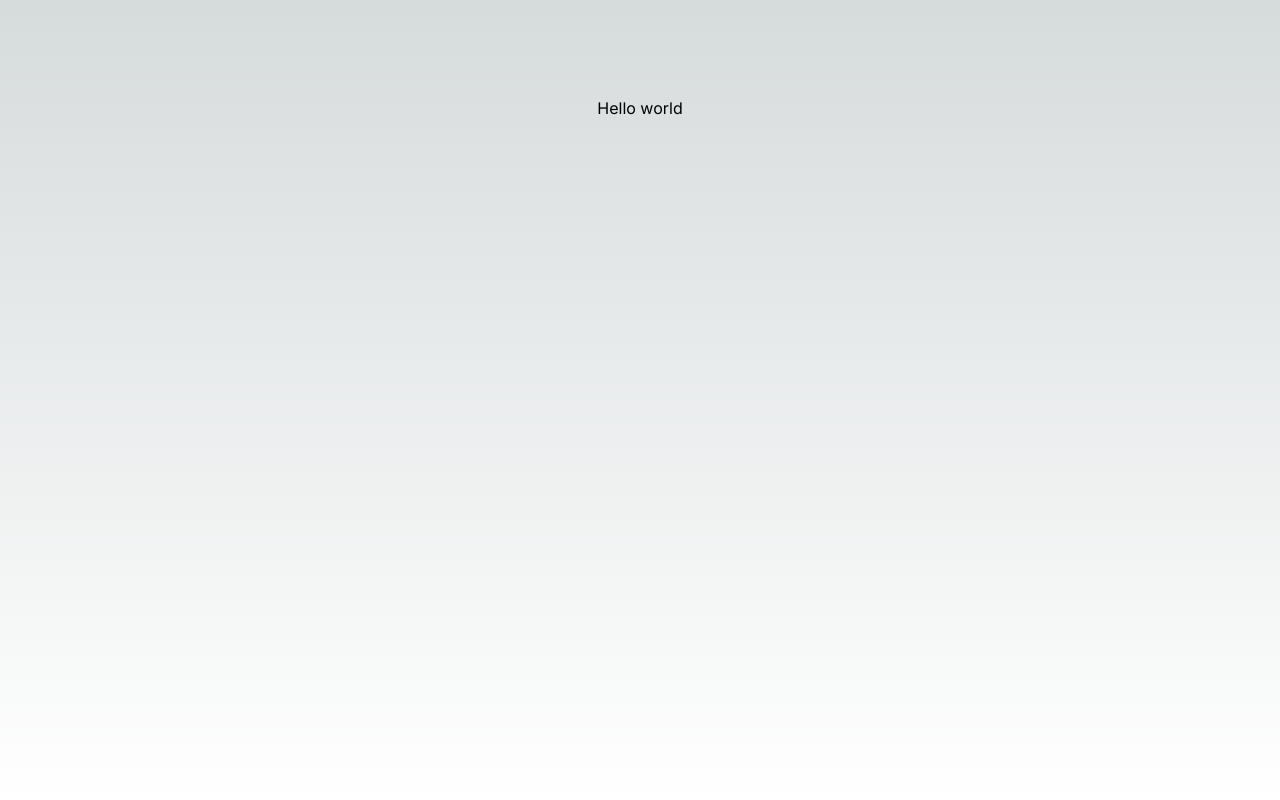
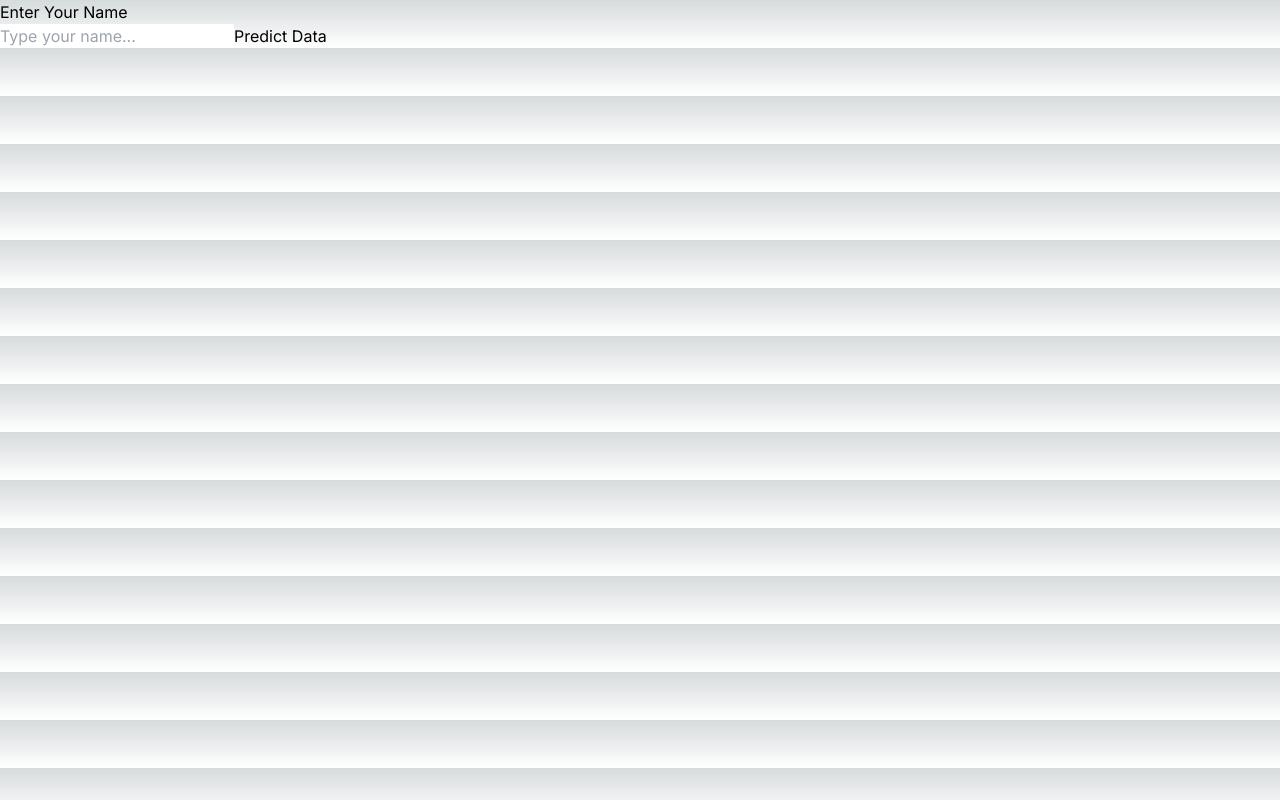
Before and after one commit to lobnor2/Next-Js-Predict, a Next.js app: page / in a window 1280 px wide. Built offline with nearby package versions, Linux system fonts and the light colour scheme.

Commit message:
Add heading, input and button in form

```diff
--- a/src/app/page.tsx
+++ b/src/app/page.tsx
@@ -1,7 +1,30 @@
+"use client";
+import { useRouter } from "next/navigation";
+import { useState, FormEvent } from "react";
+
 export default function Home() {
+  const [inputVal, setInputVal] = useState("");
+  const { push } = useRouter();
+
+  const handleSubmit = (event: FormEvent) => {
+    event.preventDefault();
+    push(`/prediction/${inputVal}`);
+  };
   return (
-    <main className="flex min-h-screen flex-col items-center justify-between p-24">
-      <div>Hello world</div>
-    </main>
+    <div>
+      <div>
+        <h1>Enter Your Name</h1>
+      </div>
+      <form action="" onSubmit={handleSubmit}>
+        <input
+          type="text"
+          className="text-black"
+          placeholder="Type your name..."
+          value={inputVal}
+          onChange={(e) => setInputVal(e.target.value)}
+        />
+        <button type="submit">Predict Data</button>
+      </form>
+    </div>
   );
 }
```
